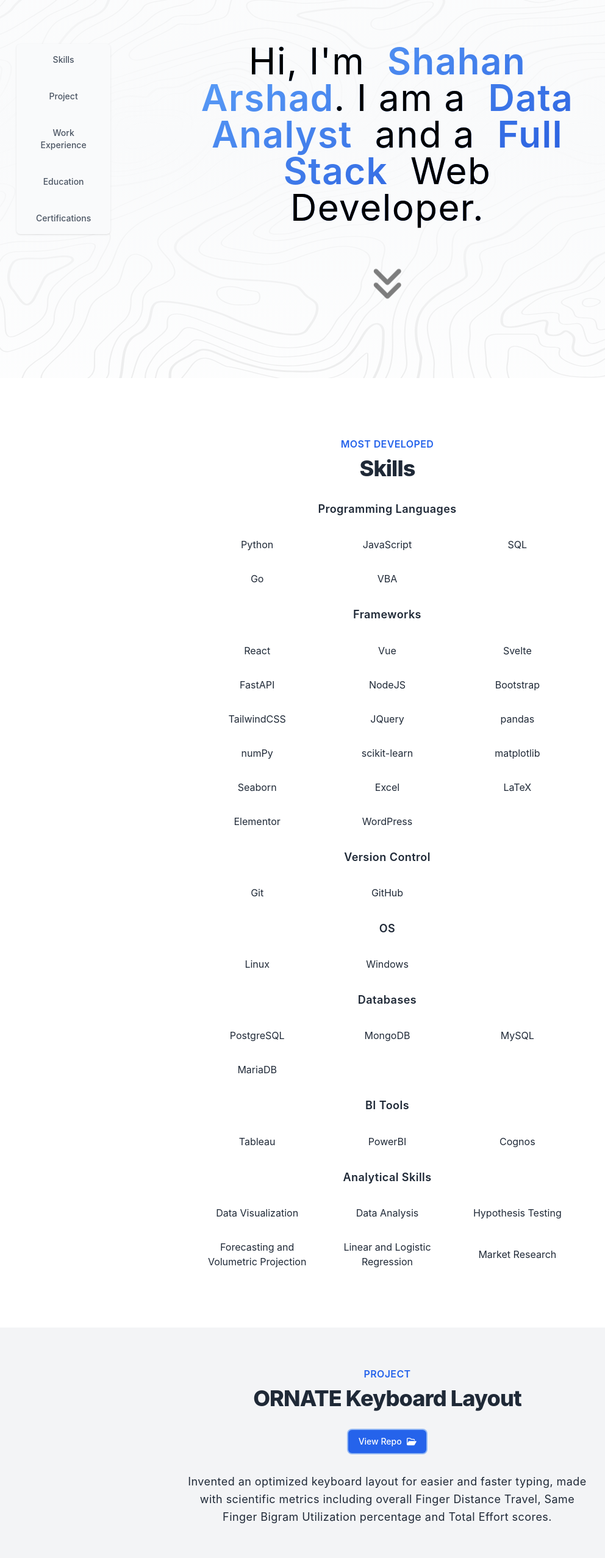
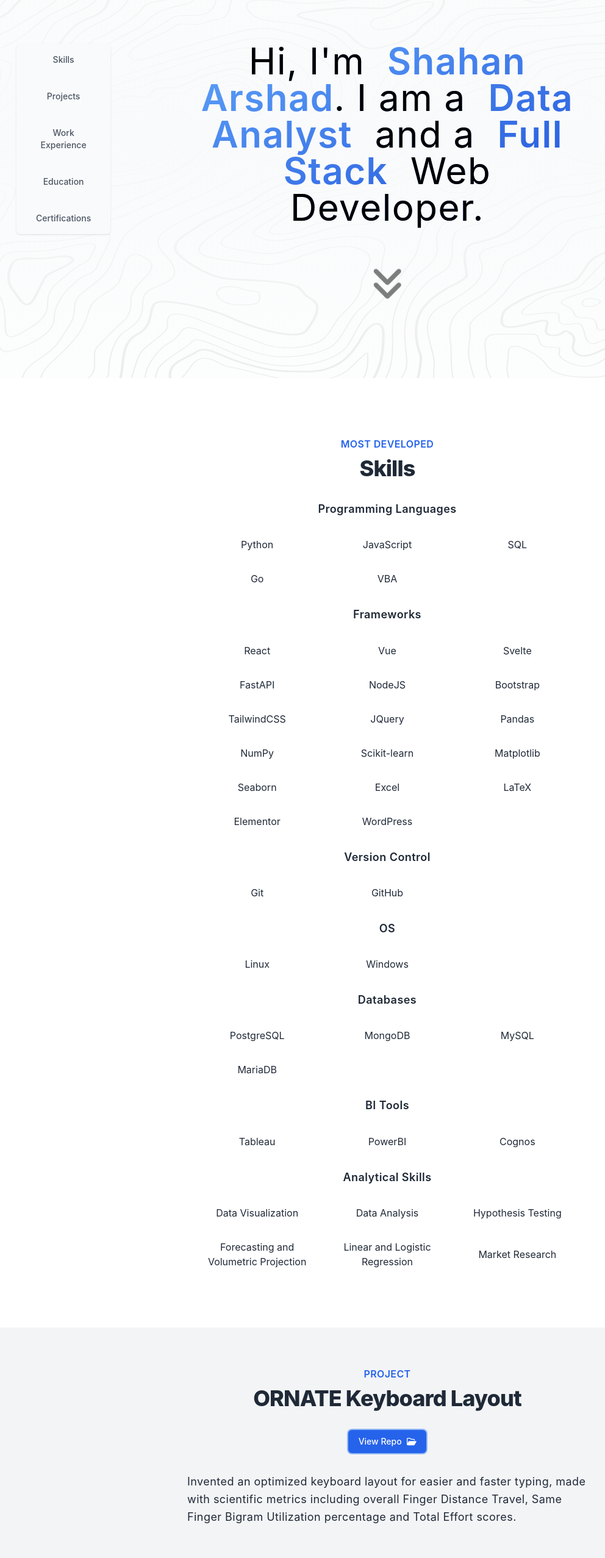
Before and after one commit to sazk07/sazk07.github.io, a React (Create React App) app: page / in a window 1280 px wide. Shown: the part 180-2735 px from the top of the page at 61% size, without its empty margins (5-997 px from the left). Built offline with nearby package versions, Linux system fonts and the light colour scheme.

Commit message:
fix spelling. alternate bg-color. fix fontsizes

```diff
--- a/src/components/Education.js
+++ b/src/components/Education.js
@@ -12,13 +12,12 @@ function Education(props) {
           </span>
         </h3>
         <div className="mx-auto flex max-w-prose flex-col gap-2">
-          {item.honors !== "" ?
-            <ul className="border-l-4 border-blue-600 dark:border-blue-400 ml-2 py-2 my-2 tracking-wide text-lg">
-            <li key={item.honors[0]} className="list-disc ml-6">{item.honors[0]}</li>
-            <li className="list-disc ml-6" key={item.honors[1]}>{item.honors[1]}</li>
-            <li className="list-disc ml-6" key={item.honors[2]}>{item.honors[2]}</li>
+          {item.honors &&
+            <ul className="border-l-4 border-blue-600 dark:border-blue-400 ml-2 py-2 my-2 tracking-wide ">
+            <li key={item.honors[0]} className=" text-left list-disc ml-6">{item.honors[0]}</li>
+            <li className="list-disc ml-6 text-left" key={item.honors[1]}>{item.honors[1]}</li>
+            <li className="list-disc ml-6 text-left" key={item.honors[2]}>{item.honors[2]}</li>
             </ul>
-            : ""
           }
         </div>
       </div>
--- a/src/components/Projects.js
+++ b/src/components/Projects.js
@@ -16,7 +16,7 @@ export default function Projects(props) {
             </a> }
         </div>
         <div className="mx-auto flex max-w-prose flex-col gap-2">
-          <p className="tracking-wide leading-relaxed text-lg">{item.description}</p>
+          <p className="tracking-wide leading-relaxed text-lg text-left">{item.description}</p>
         </div>
       </div>
     </div>
--- a/src/components/WorkExperience.js
+++ b/src/components/WorkExperience.js
@@ -15,11 +15,10 @@ export default function WorkExperience(props) {
           <p>{item.dateFrom} - {item.dateTo}</p>
         </div>
         <div className="mx-auto flex max-w-prose flex-col gap-2">
-          <p className="tracking-wide leading-relaxed text-lg">
+          <p className="tracking-wide leading-relaxed text-lg text-left">
             {item.jobDescription}
           </p>
-          {item.projectsExecuted.length !== 0 ?
-            <>
+          {item.projectsExecuted.length !==0 ? <>
               <p className="tracking-wide leading-relaxed text-lg">Projects Executed:</p>
               <ul className="border-l-4 border-blue-600 dark:border-blue-400 ml-2 py-2 my-2">
                 {item.projectsExecuted.map(subitem => (
@@ -29,9 +28,9 @@ export default function WorkExperience(props) {
                 ))}
               </ul>
             </>
-            : null
+            : ""
           }
-          {item.impact.length !== 0 ?
+          {item.impact.length !==0 ?
             <>
               <p className="tracking-wide leading-relaxed text-lg">Impact</p>
               <ul className="border-l-4 border-blue-600 dark:border-blue-400 ml-2 py-2 my-2">
@@ -42,14 +41,14 @@ export default function WorkExperience(props) {
                 ))}
               </ul>
             </>
-            : null
+            : ""
           }
         </div>
       </div>
     </div>
   ))
   return (
-    <section id="workExperience" className="relative flex flex-col items-center justify-center gap-12 bg-gray-100 py-16 text-gray-800 dark:bg-gray-900 dark:text-gray-200">
+    <section id="workExperience" className="relative flex flex-col items-center justify-center gap-12 py-16 text-gray-800 dark:bg-gray-900 dark:text-gray-200">
       <div className="flex flex-col items-center justify-center gap-12">
         <span className="mt-2 block text-center text-3xl font-extrabold leading-8 tracking-tight sm:text-4xl">Work Experience</span>
         {listWorkExperience}
--- a/src/data/data.json
+++ b/src/data/data.json
@@ -74,10 +74,10 @@
       { "id": 6, "name": "Bootstrap" },
       { "id": 7, "name": "TailwindCSS" },
       { "id": 8, "name": "JQuery" },
-      { "id": 9, "name": "pandas" },
-      { "id": 10, "name": "numPy" },
-      { "id": 11, "name": "scikit-learn" },
-      { "id": 12, "name": "matplotlib" },
+      { "id": 9, "name": "Pandas" },
+      { "id": 10, "name": "NumPy" },
+      { "id": 11, "name": "Scikit-learn" },
+      { "id": 12, "name": "Matplotlib" },
       { "id": 13, "name": "Seaborn" },
       { "id": 14, "name": "Excel" },
       { "id": 15, "name": "LaTeX" },
@@ -260,7 +260,7 @@
     },
     {
       "id": 3,
-      "degreeName": "CFA Level 2 candidate",
+      "degreeName": "CFA Level 2 Candidate",
       "school": "CFA Society",
       "honors": ""
     }
--- a/src/data/ids.json
+++ b/src/data/ids.json
@@ -1,6 +1,6 @@
 [
     {"id":2, "name":"#skills", "render": "Skills"},
-    {"id":3, "name":"#projects", "render": "Project"},
+    {"id":3, "name":"#projects", "render": "Projects"},
     {"id":4, "name":"#workExperience", "render": "Work Experience"},
     {"id":5, "name":"#education", "render": "Education"},
     {"id":6, "name":"#certifications", "render": "Certifications"}
```
